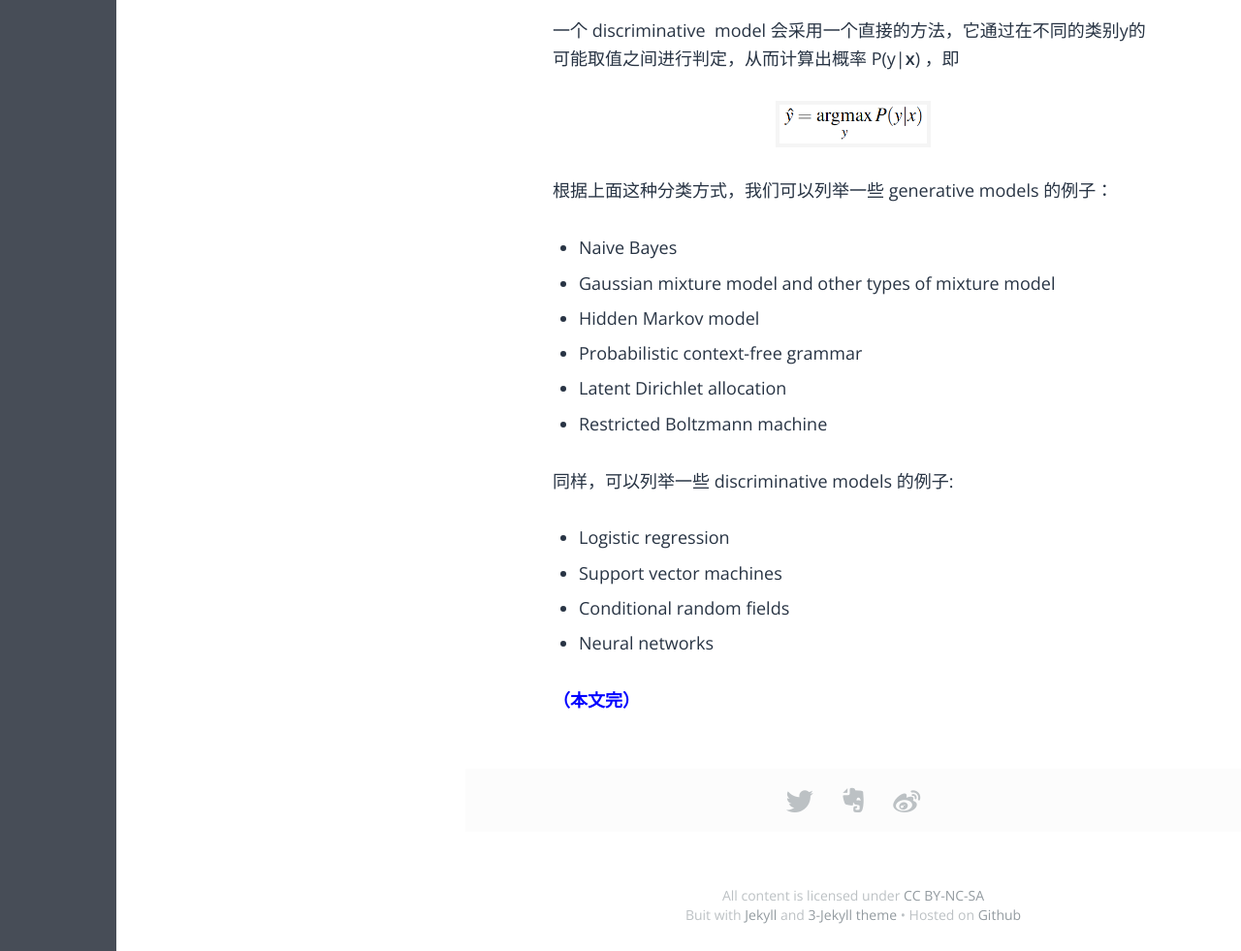
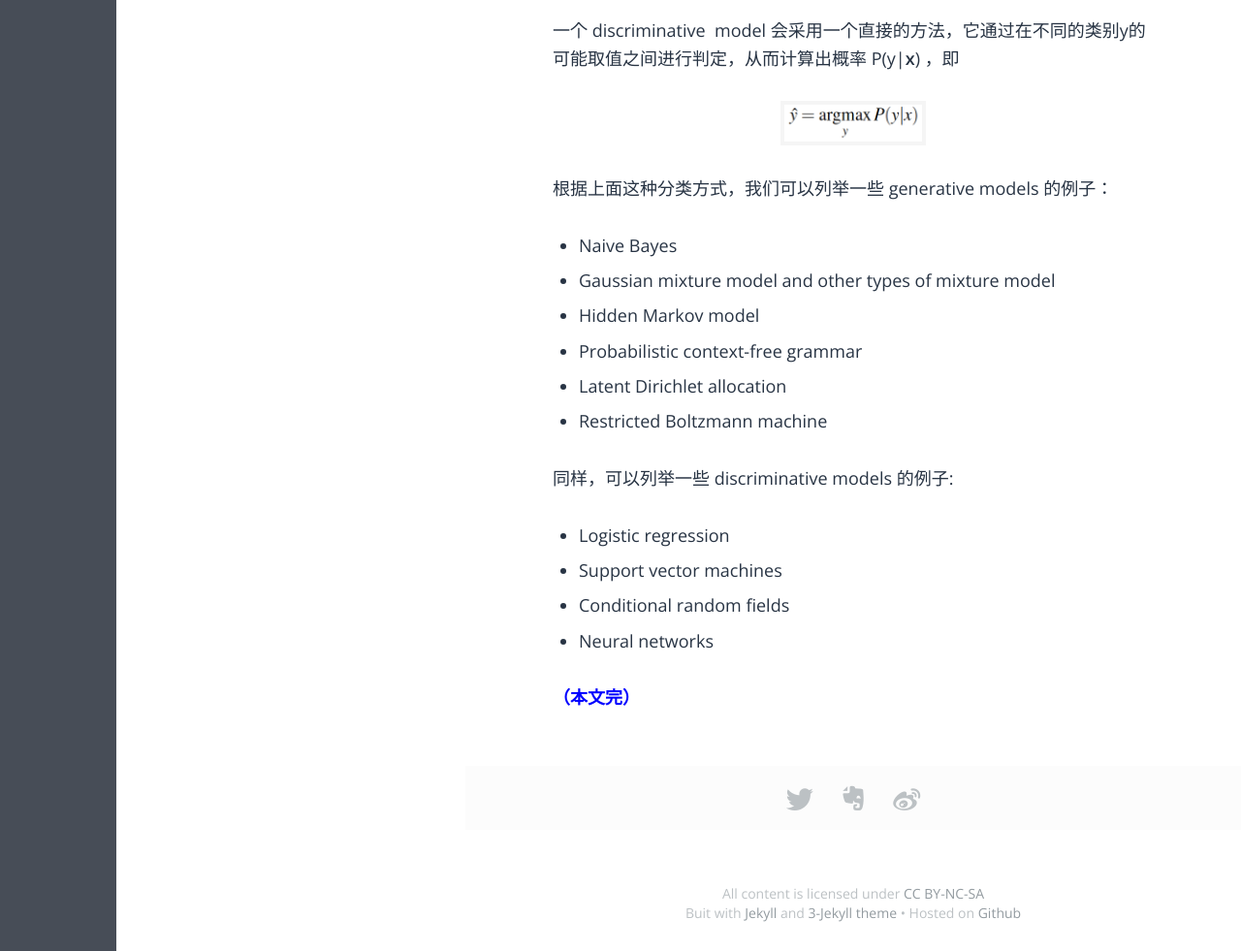
Before and after one commit to fzuo/baimafujinji, a Jekyll site: the page built from _posts/machinelearning/2009-12-26-generative-discriminative-model.md, in a window 1280 px wide. Shown: the part 1128-2109 px from the top of the page at 97% size. Built offline with Jekyll 4.4.1, drawn with Linux system fonts in a browser that asks for light colours; some web fonts are replaced.

Commit message:
Update 2009-12-26-generative-discriminative-model.md

```diff
--- a/_posts/machinelearning/2009-12-26-generative-discriminative-model.md
+++ b/_posts/machinelearning/2009-12-26-generative-discriminative-model.md
@@ -25,7 +25,7 @@
 一个 discriminative  model 会采用一个直接的方法，它通过在不同的类别y的可能取值之间进行判定，从而计算出概率 P(y\|**x**) ，即
 
 <p align="center">
-<img src="https://fzuo.github.io/assets/img/excel/excel32.png" width="160">
+<img src="https://fzuo.github.io/assets/img/excel/excel32.png" width="150">
 </p>
 
 根据上面这种分类方式，我们可以列举一些 generative models 的例子：
```
